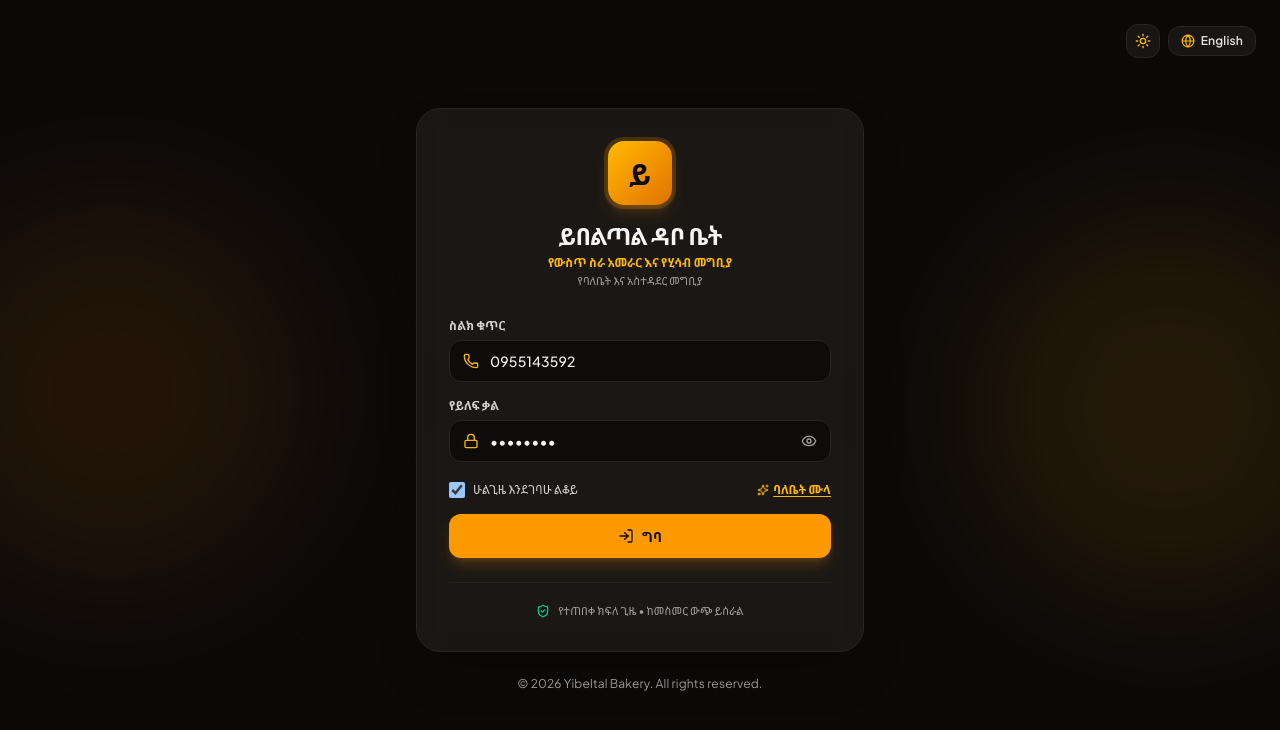
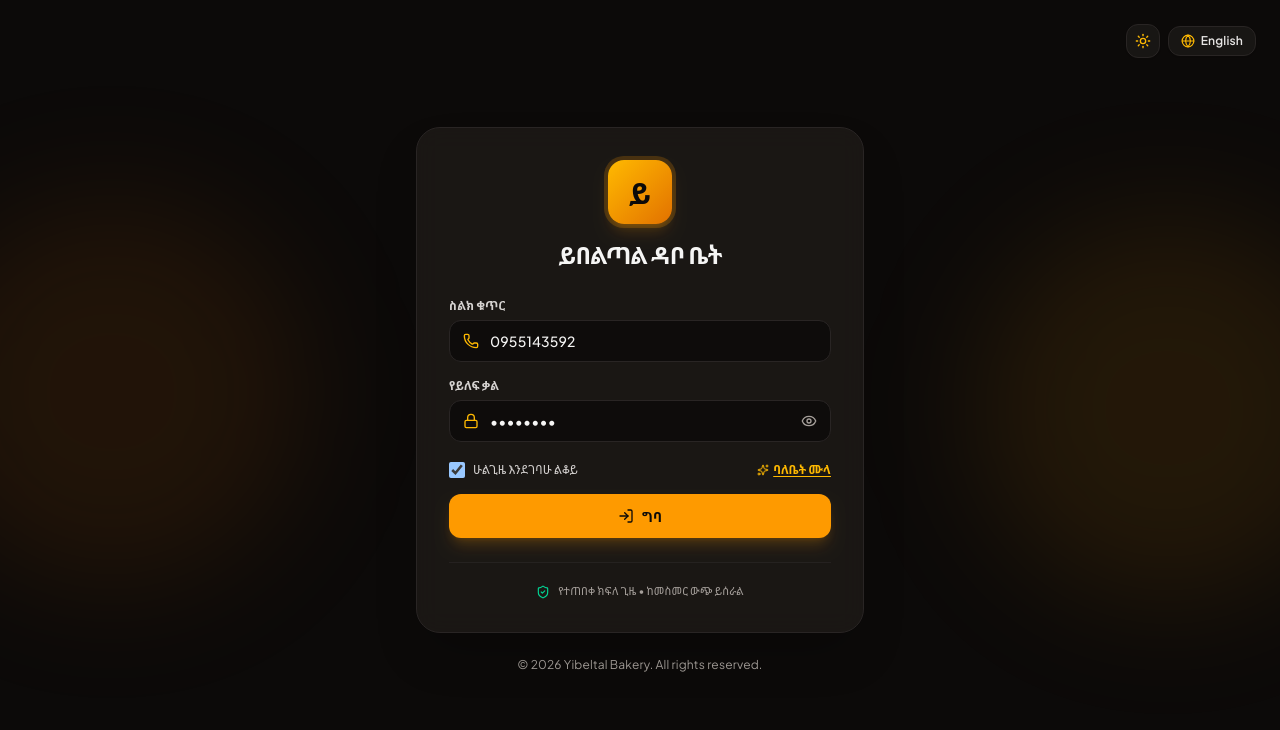
Before and after one commit to endalewondwosen/bakery-management-system, a React (Vite) app: page / in a window 1280 px wide. Shown: the top 730 px of the page. Built offline with nearby package versions, Linux system fonts and the light colour scheme; no server answers.

Commit message:
refactor(auth): simplify login page header
Remove redundant subtitle and role description to streamline the login interface.

```diff
--- a/src/components/auth/LoginPage.tsx
+++ b/src/components/auth/LoginPage.tsx
@@ -102,12 +102,6 @@
           <h1 className="text-2xl font-black tracking-tight text-stone-100">
             {language === 'am' ? 'ይበልጣል ዳቦ ቤት' : 'Yibeltal Bakery'}
           </h1>
-          <p className="text-xs text-amber-400 font-semibold mt-1">
-            {t.signInSubtitle}
-          </p>
-          <p className="text-[11px] text-stone-400 mt-0.5">
-            {language === 'am' ? 'የባለቤት እና አስተዳደር መግቢያ' : 'Owner & Operations Portal'}
-          </p>
         </div>
 
         {/* Error notification */}
```
